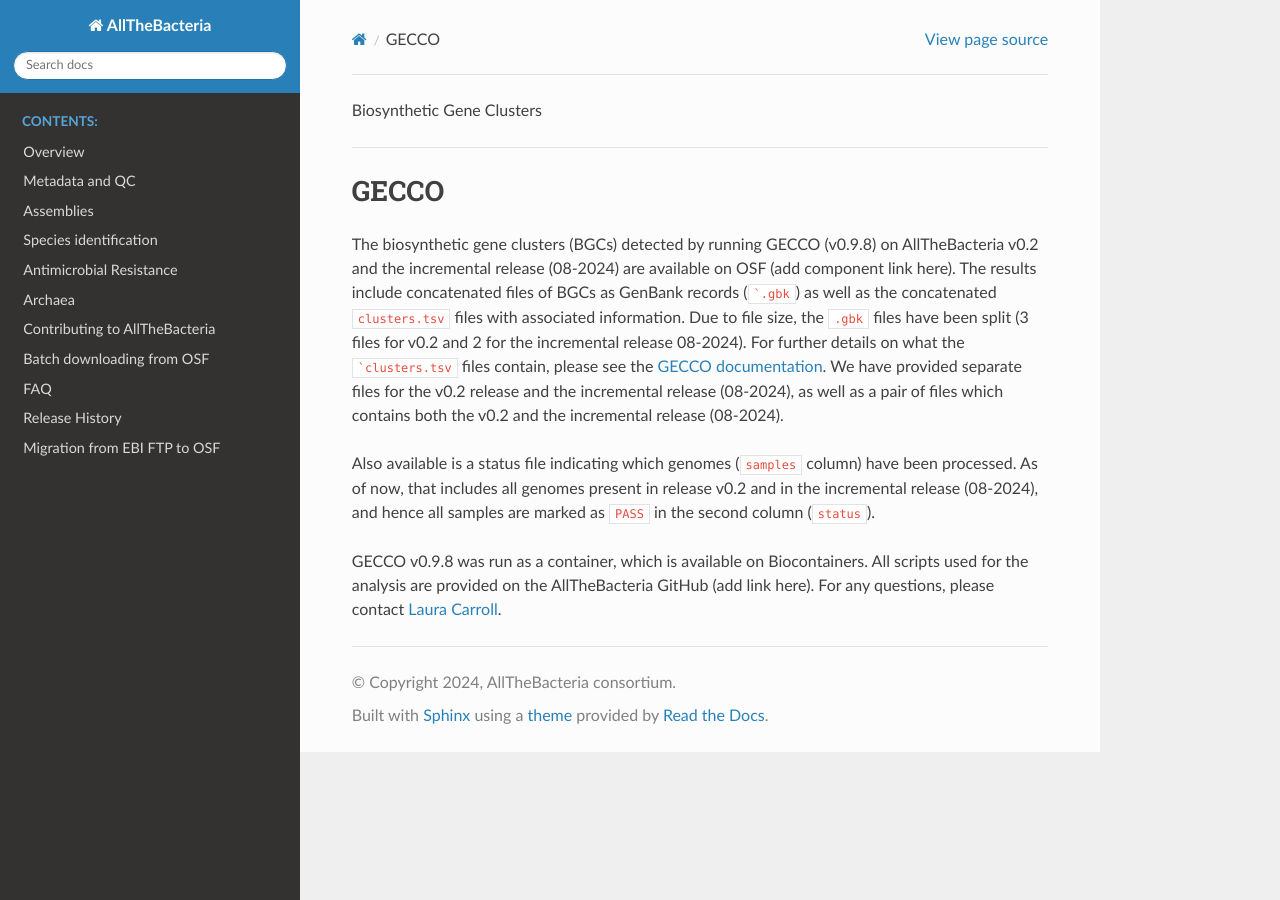
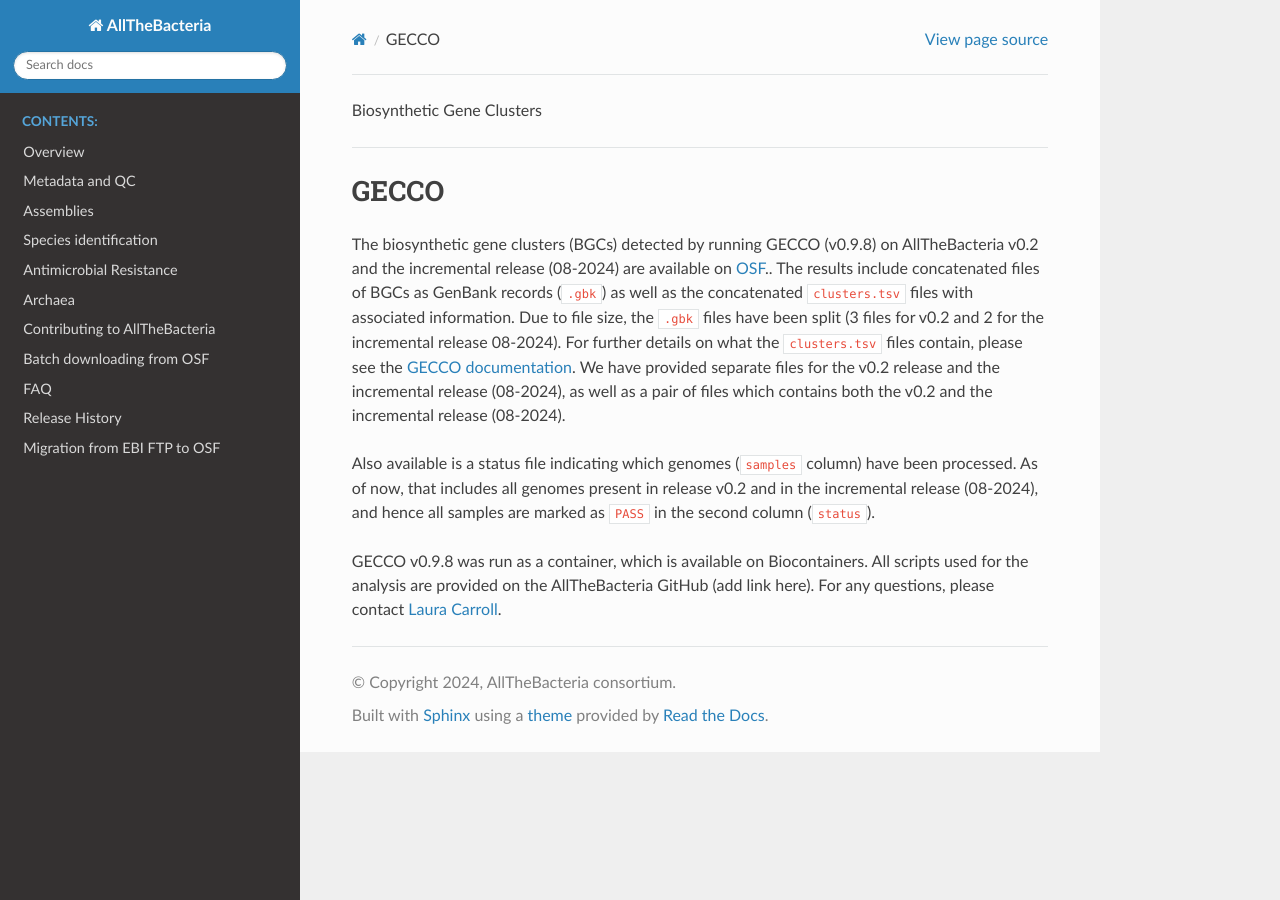
Before and after one commit to AllTheBacteria/AllTheBacteria, a Sphinx documentation site: the page built from docs/bgcs.rst, in a window 1280 px wide. Built offline with Sphinx 7.4.7 and the Read the Docs theme 3.1.0, drawn with Linux system fonts in a browser that asks for light colours.

Commit message:
Updating bgcs.rst with OSF link

````diff
--- a/docs/bgcs.rst
+++ b/docs/bgcs.rst
@@ -5,7 +5,7 @@ Biosynthetic Gene Clusters
 GECCO
 -------------
 
-The biosynthetic gene clusters (BGCs) detected by running GECCO (v0.9.8) on AllTheBacteria v0.2 and the incremental release (08-2024) are available on OSF (add component link here). The results include concatenated files of BGCs as GenBank records (```.gbk``) as well as the concatenated ``clusters.tsv`` files with associated information. Due to file size, the ``.gbk`` files have been split (3 files for v0.2 and 2 for the incremental release 08-2024). For further details on what the ```clusters.tsv`` files contain, please see the `GECCO documentation <https://gecco.embl.de>`_. We have provided separate files for the v0.2 release and the incremental release (08-2024), as well as a pair of files which contains both the v0.2 and the incremental release (08-2024).
+The biosynthetic gene clusters (BGCs) detected by running GECCO (v0.9.8) on AllTheBacteria v0.2 and the incremental release (08-2024) are available on `OSF <https://osf.io/cufb2/>`_.. The results include concatenated files of BGCs as GenBank records (``.gbk``) as well as the concatenated ``clusters.tsv`` files with associated information. Due to file size, the ``.gbk`` files have been split (3 files for v0.2 and 2 for the incremental release 08-2024). For further details on what the ``clusters.tsv`` files contain, please see the `GECCO documentation <https://gecco.embl.de>`_. We have provided separate files for the v0.2 release and the incremental release (08-2024), as well as a pair of files which contains both the v0.2 and the incremental release (08-2024).
 
 Also available is a status file indicating which genomes (``samples`` column) have been processed. As of now, that includes all genomes present in release v0.2 and in the incremental release (08-2024), and hence all samples are marked as ``PASS`` in the second column (``status``).
 
````
